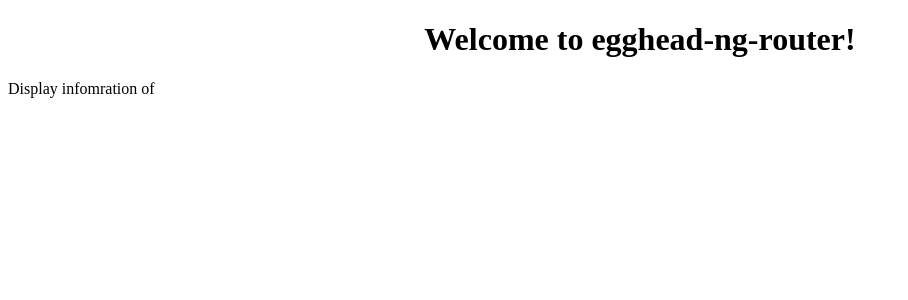
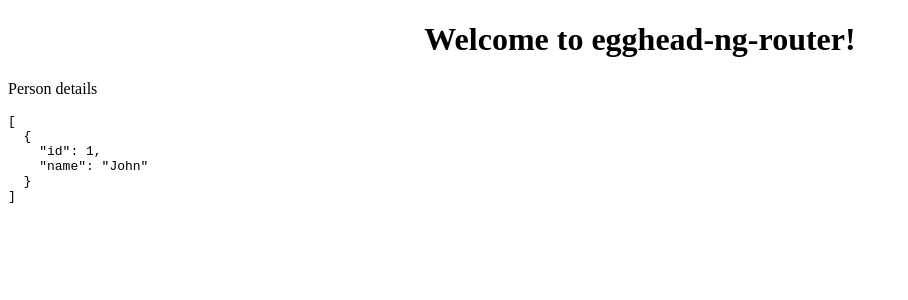
Before and after one commit to zhaoshengjun/angular-routing, an Angular app: page /people/1 in a window 1280 px wide. Shown: the top 300 px of the page, without its empty margins (0-908 px from the left). Built offline with nearby package versions, Linux system fonts and the light colour scheme.

Commit message:
use service

```diff
--- a/src/app/people/person-detail.component.html
+++ b/src/app/people/person-detail.component.html
@@ -1,2 +1,2 @@
-<p>Display infomration of {{ personId }}</p>
-<div *ngIf="shouldShowChildren">we should also load the children</div>
+<p>Person details</p>
+<pre>{{ person | json }}</pre>
--- a/src/app/people/person-detail.component.ts
+++ b/src/app/people/person-detail.component.ts
@@ -1,5 +1,6 @@
 import { Component, OnInit } from "@angular/core";
 import { ActivatedRoute } from "@angular/router";
+import { PeopleService } from "./people.service";
 
 @Component({
   selector: "app-person-detail",
@@ -7,17 +8,18 @@ import { ActivatedRoute } from "@angular/router";
   styleUrls: ["./person-detail.component.css"]
 })
 export class PersonDetailComponent implements OnInit {
-  personId: string;
-  shouldShowChildren = false;
-  constructor(private activeRoute: ActivatedRoute) {}
+  person;
+  constructor(
+    private activeRoute: ActivatedRoute,
+    private peopleService: PeopleService
+  ) {}
 
   ngOnInit() {
     this.activeRoute.params.subscribe(data => {
-      this.personId = data["personeId"];
-    });
-
-    this.activeRoute.queryParams.subscribe(data => {
-      this.shouldShowChildren = data["showChild"] === "true";
+      const personId = data["personId"];
+      this.peopleService.getPersonById(+personId).subscribe(person => {
+        this.person = person;
+      });
     });
   }
 }
```
